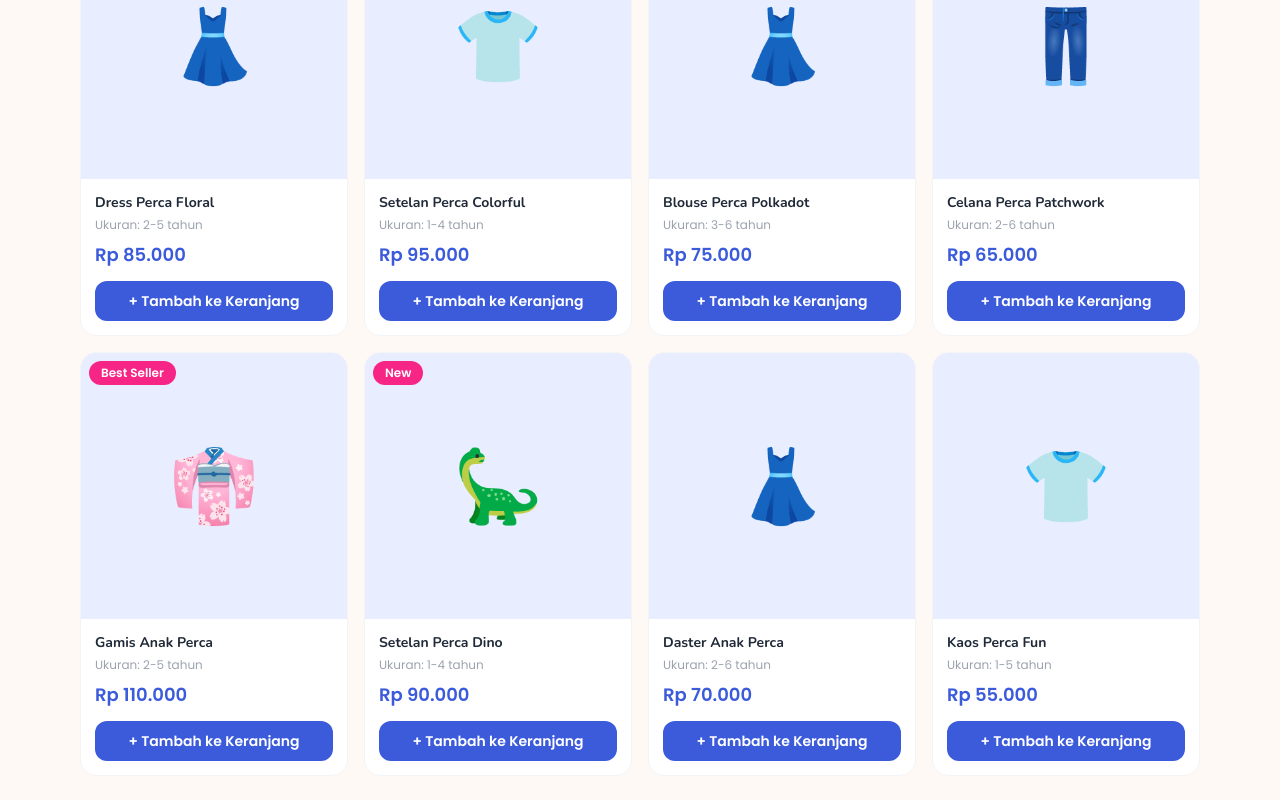
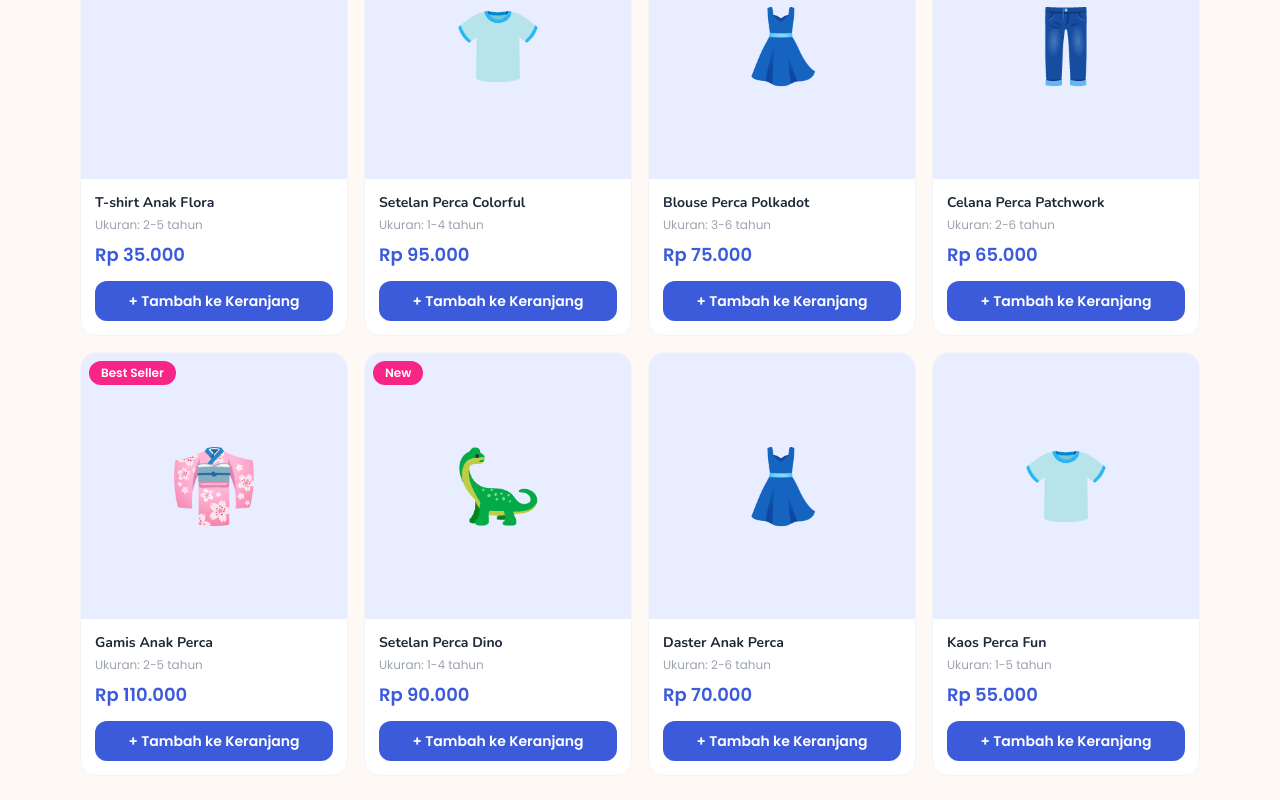
Before and after one commit to MrsHestia/percakids, a Next.js app: page / in a window 1280 px wide. Shown: the part 978-1778 px from the top of the page. Built offline with nearby package versions, Linux system fonts and the light colour scheme.

Commit message:
Update products.js

```diff
--- a/src/data/products.js
+++ b/src/data/products.js
@@ -1,11 +1,11 @@
 export const products = [
   {
     id: 1,
-    name: 'Dress Perca Floral',
-    price: 85000,
+    name: 'T-shirt Anak Flora',
+    price: 35000,
     size: '2-5 tahun',
     category: 'perempuan',
-    emoji: '👗',
+    emoji: '',
     badge: 'Terlaris',
     description: 'Dress cantik dari kain perca floral pilihan, nyaman dipakai dan motif unik.',
     stock: 10,
```
